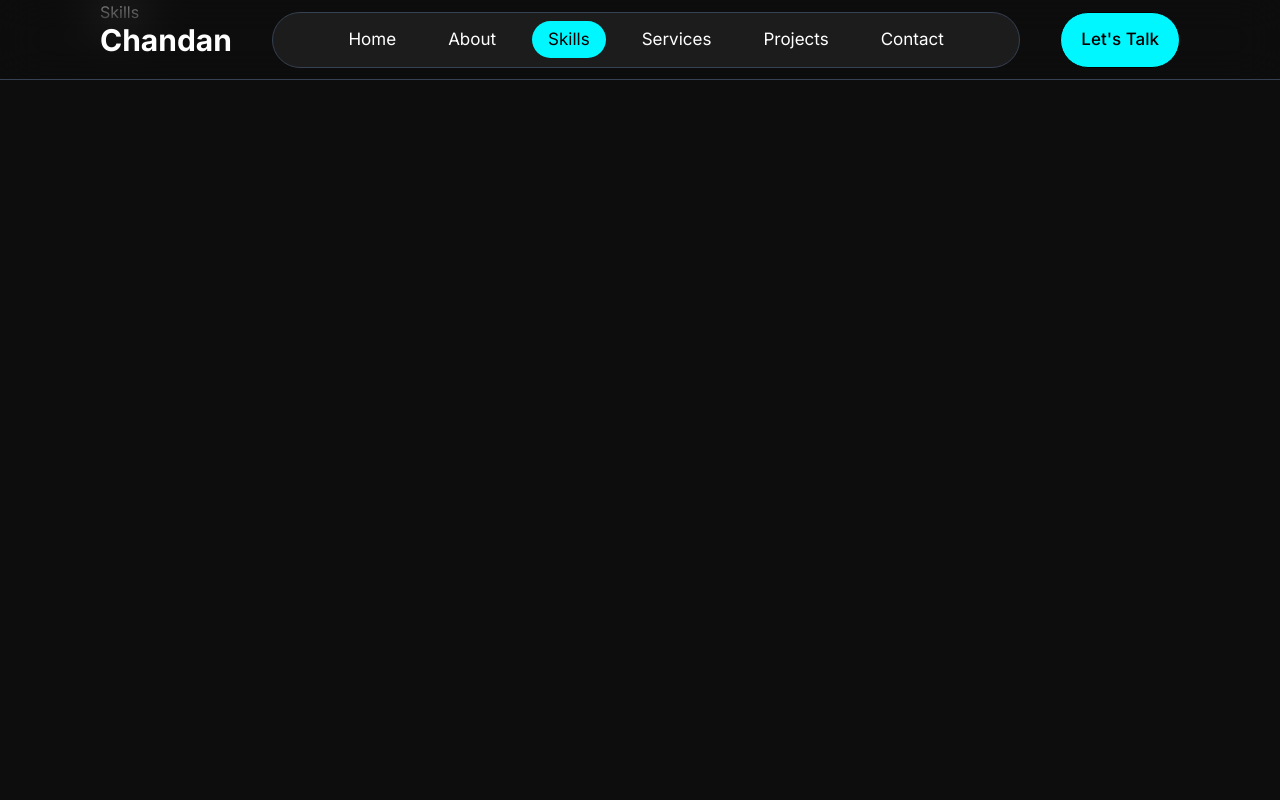
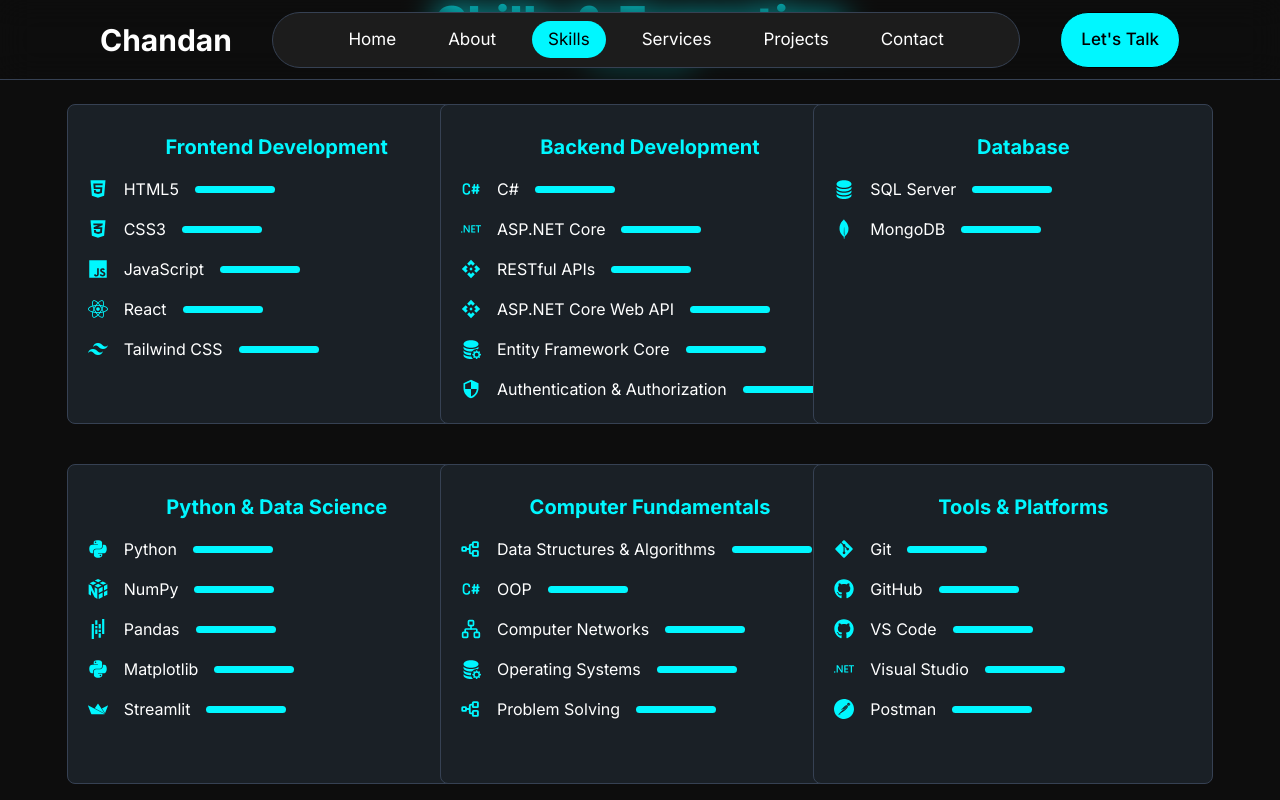
Before and after one commit to Chandan9576/Chandan-Portfolio2, a React (Vite) app in the folder Chandan_Portfolio/: page /skills in a window 1280 px wide. Shown: the top 800 px of the page. Built offline with nearby package versions, Linux system fonts and the light colour scheme.

Commit message:
Services Page Completed

```diff
--- a/Chandan_Portfolio/src/Components/About.jsx
+++ b/Chandan_Portfolio/src/Components/About.jsx
@@ -35,8 +35,8 @@
       <div className="flex flex-col items-center justify-center">
         {/* ------ heading ------ */}
         <div className="grid place-items-center gap-3">
-          <h1 className="text-5xl text-[#00f7ff] font-extrabold ">About Me</h1>
-          <div className="h-1 w-25 bg-[#00f7ff] rounded-full"></div>
+          <h1 className=" text-3xl md:text-5xl text-[#00f7ff] font-extrabold ">About Me</h1>
+          <div className="h-2 w-25 bg-[#00f7ff] rounded-full"></div>
         </div>
 
         {/* ------ About me information ------ */}
--- a/Chandan_Portfolio/src/Components/Home.jsx
+++ b/Chandan_Portfolio/src/Components/Home.jsx
@@ -124,7 +124,7 @@
                 onClick={() => {
                   window.open(content.link, "_blank", "noopener,noreferrer");
                 }}
-                className="border border-gray-700 rounded-full lg:px-7 px-6 py-3 flex justify-center items-center gap-3 cursor-pointer hover:bg-[#00f7ff] hover:text-black duration-300 hover:shadow-xl hover:shadow-cyan-600/50"
+                className="border border-gray-700 rounded-full lg:px-7 px-5 py-3 flex justify-center items-center gap-3 cursor-pointer hover:bg-[#00f7ff] hover:text-black duration-300 hover:shadow-xl hover:shadow-cyan-600/50"
               >
                 {content.name} <content.icon />
               </button>
--- a/Chandan_Portfolio/src/Components/Navbar.jsx
+++ b/Chandan_Portfolio/src/Components/Navbar.jsx
@@ -15,7 +15,7 @@
   const navigate = useNavigate();
 
   return (
-    <div className="h-20 border-b border-gray-700 flex items-center justify-between px-5 lg:px-25 fixed top-0 left-0 w-full z-50 backdrop-blur-xl">
+    <div className="h-20 border-b border-gray-700 flex items-center justify-between px-5 lg:px-25 fixed top-0 left-0 w-full z-50 backdrop-blur-lg">
       {/* Logo */}
       <p className="text-3xl font-bold text-white cursor-pointer" onClick={()=>{navigate("/")}}>Chandan</p>
 
--- a/Chandan_Portfolio/src/Components/Services.jsx
+++ b/Chandan_Portfolio/src/Components/Services.jsx
@@ -1,9 +1,107 @@
 import React from 'react'
+import { FaReact } from "react-icons/fa";
+import { FaDatabase } from "react-icons/fa";
+import { FaPython } from "react-icons/fa";
+import { MdApi } from "react-icons/md";
+import { MdSecurity } from "react-icons/md";
+import { SiDotnet } from "react-icons/si";
 
 const Services = () => {
+
+
+  const service = [
+    {
+      icon:FaReact,
+      title:"Frontend Development",
+      summary:"Building responsive, modern, and user-friendly web interfaces using React, JavaScript, and Tailwind CSS.",
+      key:["Responsive Design","Perfomance Optimized","Seo Friendly","Modern Design"]
+    },
+    {
+      icon:SiDotnet,
+      title:"Full Stack Web Development",
+      summary:"Developing complete web applications using React, ASP.NET Core, databases, and REST APIs.",
+      key:["End-to-End Apps","Query Optimization","Data Security","Database Design"]
+    },
+    {
+      icon:MdApi,
+      title:"Backend API Development",
+      summary:"Creating secure and scalable REST APIs with ASP.NET Core, Entity Framework Core, and JWT Authentication.",
+      key:["RESTful APIs","Clean Architecture","Error Handling","Secure Endpoints"]
+    },
+    {
+      icon:FaDatabase,
+      title:"Database Design & Management",
+      summary:"Designing and managing SQL Server and MongoDB databases for efficient data storage and retrieval.",
+      key:["Data Modeling","Query Optimization","Data Security","Database Design"]
+    },
+    {
+      icon:MdSecurity,
+      title:"Authentication & Security",
+      summary:"Implementing JWT Authentication, Role-Based Authorization, and secure user access control.",
+      key:["JWT Auth","Role Based Authorization","Protected Routes","Secure Access"]
+    },
+    {
+      icon:FaPython,
+      title:"Python Automation & Data Analytics",
+      summary:"Building data-driven applications and dashboards using Python, Pandas, NumPy, Matplotlib, and Streamlit.",
+      key:["Data Analysis","Data Visualization","Dashboard Development","Automation"]
+    }
+
+  ]
+
+
   return (
-    <div>
-      <h1>Services</h1>
+    <div className="w-full min-h-screen px-5 lg:px-25 grid grid-cols-1 place-content-center gap-10 bg-[#141414]">
+      {/* ====== Heading Section ====== */}
+      <div className="grid place-items-center gap-3">
+        <h1 className=" text-3xl md:text-5xl  text-[#00f7ff] font-extrabold ">
+          What I Do
+        </h1>
+        <div className="h-1 w-25 bg-[#00f7ff] rounded-full"></div>
+      </div>
+
+      {/* ====== Services Section ======= */}
+      <div className="w-full grid md:grid-cols-2 lg:grid-cols-3 grid-cols-1 place-items-center gap-10">
+
+        {service.map((category, index) => {
+          const Icon = category.icon
+          return (
+            <div
+              key={index}
+              className="flex flex-col items-start justify-center gap-4 h-100 w-full lg:w-90 bg-[#1a2026] rounded-lg border border-gray-700 hover:border-[#00f7ff]  transition-all duration-300 hover:-translate-y-1 hover:shadow-[0_0_35px_rgba(0,217,255,0.25)] px-5">
+              <div className="flex flex-col items-center justify-center gap-5">
+
+                <div className='bg-[#00f7ff] size-17 rounded-full grid place-items-center'>
+                  <Icon className="text-[#000000] text-3xl font-bold ">
+                  </Icon>
+                </div>
+                <span className='font-bold text-xl'>{category.title}</span>
+                <span className='text-gray-400 text-center'>{category.summary}</span>
+
+                <div className='flex gap-2 flex-wrap justify-center'>
+
+                  {
+                    category.key.map((items,index)=>{
+                      return(
+
+                        <span key={index} className='text-[#00f7ff] bg-[#203031] flex text-sm rounded-full px-2 py-1 border border-[#31494b]'>{items}</span>
+
+                      )
+                    })
+                  }
+
+                </div>
+
+
+
+              </div>
+
+            </div>
+          );
+        })}
+
+
+      </div>
     </div>
   )
 }
--- a/Chandan_Portfolio/src/Components/Skills.jsx
+++ b/Chandan_Portfolio/src/Components/Skills.jsx
@@ -1,11 +1,130 @@
-import React from 'react'
+import React from "react";
+import {FaHtml5,FaCss3Alt,FaJs,FaReact,FaPython,FaGitAlt,FaGithub,} from "react-icons/fa";
+import {SiTailwindcss,SiDotnet,SiMongodb,SiNumpy,SiPandas,SiStreamlit,SiPostman,SiCplusplus,SiC} from "react-icons/si";
+import {MdApi,MdSecurity,} from "react-icons/md";
+import {TbBrandCSharp,TbFileTypeSql } from "react-icons/tb";
+import {LuNetwork,} from "react-icons/lu";
+import {PiTreeStructureBold,} from "react-icons/pi";
+import {BsDatabaseFillGear,} from "react-icons/bs";
+import { BsDatabaseFill } from "react-icons/bs";
 
 const Skills = () => {
+
+  const skillData = [
+    {
+      title: "Frontend Development",
+      skills: [
+        { name: "HTML5", icon: FaHtml5 },
+        { name: "CSS3", icon: FaCss3Alt },
+        { name: "JavaScript", icon: FaJs },
+        { name: "React", icon: FaReact },
+        { name: "Tailwind CSS", icon: SiTailwindcss },
+      ],
+    },
+
+    {
+      title: "Backend Development",
+      skills: [
+        { name: "C#", icon: TbBrandCSharp },
+        { name: "ASP.NET Core", icon: SiDotnet },
+        { name: "RESTful APIs", icon: MdApi },
+        { name: "ASP.NET Core Web API", icon: MdApi },
+        { name: "Entity Framework Core", icon: BsDatabaseFillGear },
+        { name: "Authentication & Authorization", icon: MdSecurity },
+        // { name: "JWT Authentication", icon: MdSecurity },
+        // { name: "Role Based Authorization", icon: MdSecurity },
+      ],
+    },
+
+    {
+      title: "Database",
+      skills: [
+        { name: "SQL Server", icon: BsDatabaseFill },
+        { name: "MongoDB", icon: SiMongodb },
+      ],
+    },
+
+    {
+      title: "Python & Data Science",
+      skills: [
+        { name: "Python", icon: FaPython },
+        { name: "NumPy", icon: SiNumpy },
+        { name: "Pandas", icon: SiPandas },
+        { name: "Matplotlib", icon: FaPython },
+        { name: "Streamlit", icon: SiStreamlit },
+      ],
+    },
+
+    {
+      title: "Computer Fundamentals",
+      skills: [
+        { name: "Data Structures & Algorithms", icon: PiTreeStructureBold },
+        { name: "OOP", icon: TbBrandCSharp },
+        { name: "Computer Networks", icon: LuNetwork },
+        { name: "Operating Systems", icon: BsDatabaseFillGear },
+        { name: "Problem Solving", icon: PiTreeStructureBold },
+      ],
+    },
+
+    {
+      title: "Tools & Platforms",
+      skills: [
+        { name: "Git", icon: FaGitAlt },
+        { name: "GitHub", icon: FaGithub },
+        { name: "VS Code", icon: FaGithub },
+        { name: "Visual Studio", icon: SiDotnet },
+        { name: "Postman", icon: SiPostman },
+      ],
+    },
+
+    {
+      title: "Languages",
+      skills: [
+        { name: "C", icon: SiC },
+        { name: "C++", icon: SiCplusplus },
+        { name: "SQL", icon: TbFileTypeSql },
+      ],
+    },
+  ];
+
   return (
-    <div className="w-full min-h-screen grid lg:grid-cols-2 grid-cols-1 px-5 lg:px-25">
-      <h1>Skills</h1>
+    <div className="w-full min-h-screen px-5 lg:px-25 grid grid-cols-1 place-content-center gap-10">
+      <div className="grid place-items-center gap-3">
+        <h1 className=" text-3xl md:text-5xl  text-[#00f7ff] font-extrabold ">
+          Skills & Expertise
+        </h1>
+        <div className="h-1 w-25 bg-[#00f7ff] rounded-full"></div>
+      </div>
+
+      <div className="w-full grid md:grid-cols-2 lg:grid-cols-3 grid-cols-1 place-items-center gap-10">
+        {skillData.map((category, index) => {
+          return (
+            <div
+              key={index}
+              className="flex flex-col  items-start gap-4 h-80 w-full lg:w-100 bg-[#1a2026] rounded-lg border border-gray-700 hover:border-[#00f7ff]  transition-all duration-300 hover:-translate-y-1 hover:shadow-[0_0_35px_rgba(0,217,255,0.25)] pt-7 pl-5">
+              <div className="flex items-center justify-center w-full">
+                <span className="text-[#00f7ff] text-xl font-bold">
+                  {category.title}
+                </span>
+              </div>
+
+              {category.skills.map((skill, index) => {
+                const Icon = skill.icon;
+
+                return (
+                    <div key={index} className="flex items-center gap-4">
+                      <Icon className="text-[#00f7ff] text-xl" />
+                      <span>{skill.name}</span>
+                      <div className="h-1.75 w-20 bg-[#00f7ff] rounded-4xl "></div>
+                    </div>
+                  );
+              })}
+            </div>
+          );
+        })}
+      </div>
     </div>
-  )
+  );
 }
 
 export default Skills
```
